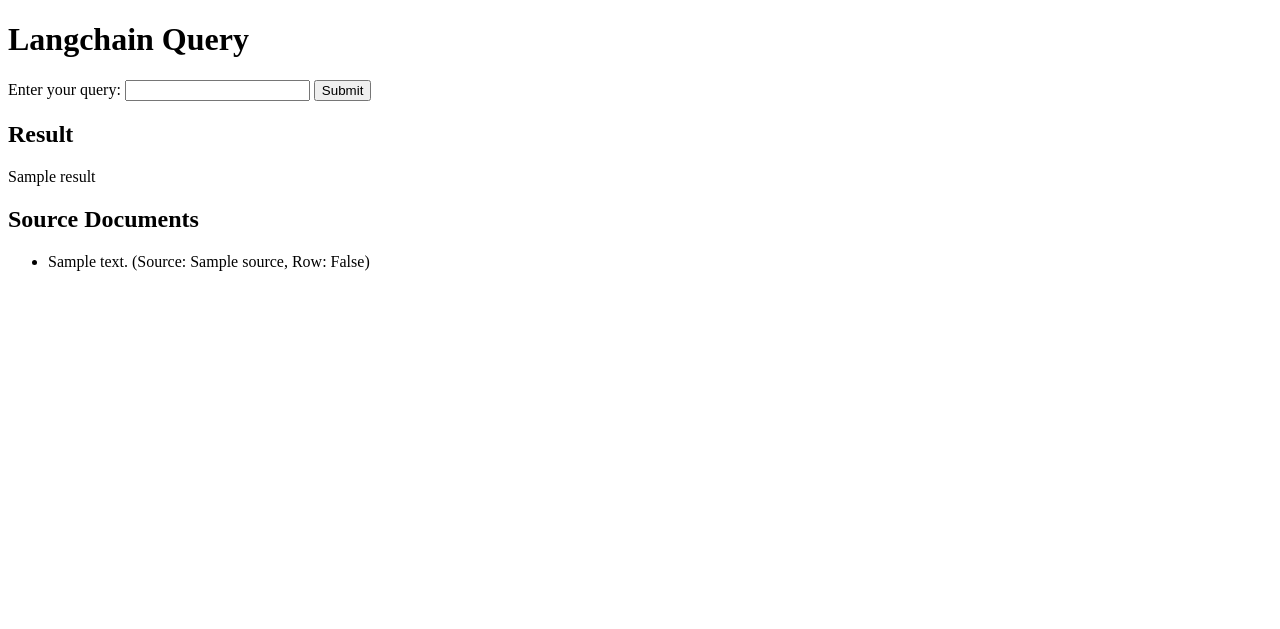
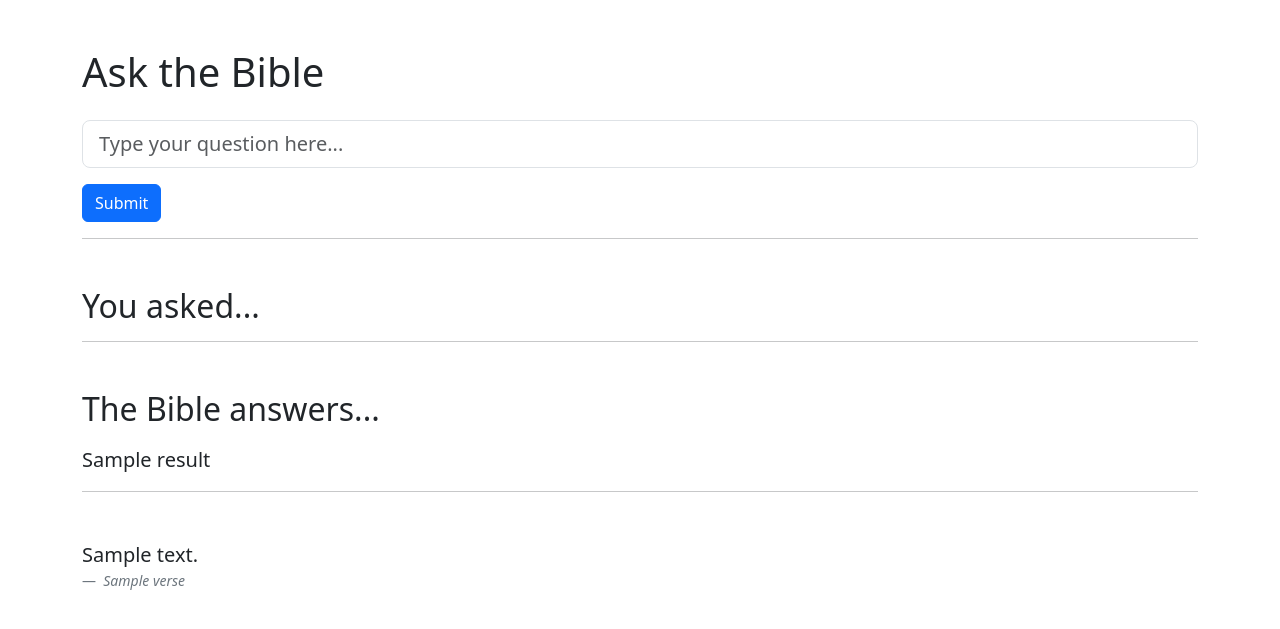
Before and after one commit to Simibrum/talking_text, a Flask app: template web_interface/templates/index.html in a window 1280 px wide. Shown: the top 629 px of the page. Run offline with Flask 3, Linux system fonts and the light colour scheme; the template is opened without the code that fills it: most values are stand-ins (such as "Sample title", 1, 10 or a date in 2020).

Commit message:
Formatting tweaks to the web interface.

```diff
--- a/web_interface/app.py
+++ b/web_interface/app.py
@@ -6,12 +6,30 @@
 app = Flask(__name__)
 langchain_interface = LangchainInterface(bible_csv_path='nheb_bible.csv')
 
+def parse_document(page_content):
+    lines = page_content.split("\n")
+    parsed = {}
+    for line in lines:
+        key, value = line.split(": ", 1)
+        parsed[key.lower()] = value
+    return parsed
+
+
 @app.route('/', methods=['GET', 'POST'])
 def index():
     if request.method == 'POST':
         query = request.form['query']
         answer_and_documents = langchain_interface.get_answers_and_documents(query)
-        return render_template('index.html', answer_and_documents=answer_and_documents)
+        # Parse each source document and convert to dictionary
+        parsed_docs = []
+        for doc in answer_and_documents['source_documents']:
+            parsed_content = parse_document(doc.page_content)
+            parsed_docs.append({
+                'parsed_content': parsed_content,
+                'metadata': doc.metadata
+            })
+        return render_template(
+            'index.html', answer_and_documents=answer_and_documents, parsed_docs=parsed_docs)
 
     return render_template('index.html')
 
--- a/web_interface/templates/index.html
+++ b/web_interface/templates/index.html
@@ -1,29 +1,50 @@
 <!DOCTYPE html>
 <html>
 <head>
-    <title>Langchain Query Interface</title>
+    <link href="https://cdn.jsdelivr.net/npm/bootstrap@5.3.1/dist/css/bootstrap.min.css" rel="stylesheet" integrity="sha384-4bw+/aepP/YC94hEpVNVgiZdgIC5+VKNBQNGCHeKRQN+PtmoHDEXuppvnDJzQIu9" crossorigin="anonymous">
+    <script src="https://cdn.jsdelivr.net/npm/bootstrap@5.3.1/dist/js/bootstrap.bundle.min.js" integrity="sha384-HwwvtgBNo3bZJJLYd8oVXjrBZt8cqVSpeBNS5n7C8IVInixGAoxmnlMuBnhbgrkm" crossorigin="anonymous"></script>
+    <title>Ask the Bible</title>
 </head>
-<body>
+<div class="container mt-5">
+    <h1 class="mb-4">Ask the Bible</h1>
 
-<h1>Langchain Query</h1>
+    <form method="post">
+        <div class="mb-3">
+            <input type="text" class="form-control form-control-lg" id="query" name="query" placeholder="Type your question here...">
+        </div>
+        <div class="mb-3">
+            <button type="submit" class="btn btn-primary">Submit</button>
+        </div>
+    </form>
 
-<form method="post">
-    <label for="query">Enter your query:</label>
-    <input type="text" id="query" name="query">
-    <input type="submit" value="Submit">
-</form>
+    <hr>
 
-{% if answer_and_documents %}
-    <h2>Result</h2>
-    <p>{{ answer_and_documents.result }}</p>
+    {% if answer_and_documents %}
+        <div class="mt-5">
+            <h2 class="mt-2">You asked...</h2>
+            <p class="lead mt-3 pl-3">{{ answer_and_documents.query }}</p>
+        </div>
+        <hr>
+        <div class="mt-5">
+            <h2 class="mt-2">The Bible answers...</h2>
+            <p class="lead mt-3 pl-3">{{ answer_and_documents.result }}</p>
+        </div>
+        <hr>
+        <div class="mt-5">
+            {% for doc in parsed_docs %}
+                <figure>
+                    <blockquote class="blockquote">
+                        <p class="mb-0">{{ doc.parsed_content.text }}</p>
+                    </blockquote>
+                    <figcaption class="blockquote-footer">
+                        <cite title="{{ doc.parsed_content.verse }}">{{ doc.parsed_content.verse }}</cite>
+                    </figcaption>
+                </figure>
 
-    <h2>Source Documents</h2>
-    <ul>
-        {% for doc in answer_and_documents.source_documents %}
-            <li>{{ doc.page_content }} (Source: {{ doc.metadata.source }}, Row: {{ doc.metadata.row }})</li>
-        {% endfor %}
-    </ul>
-{% endif %}
+            {% endfor %}
+        </div>
+    {% endif %}
+</div>
 
 </body>
 </html>
```
